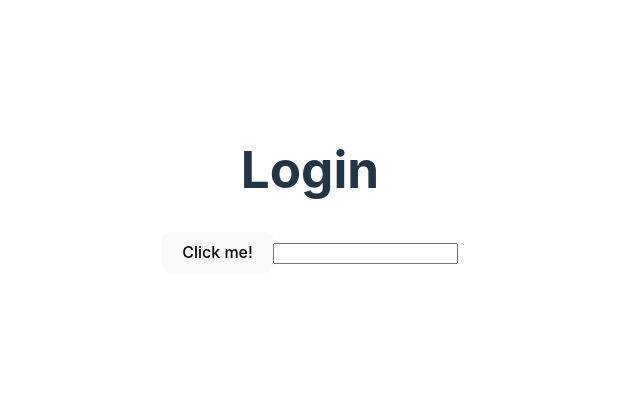
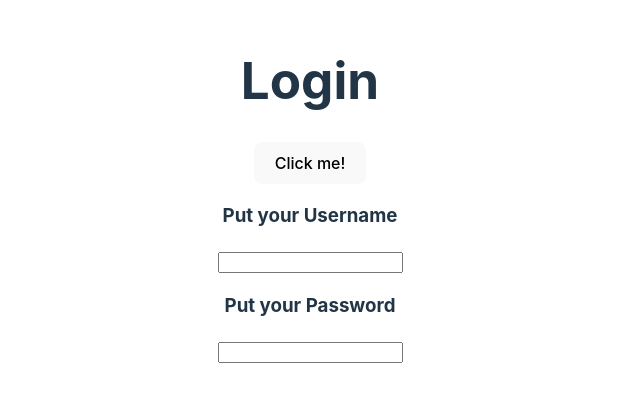
Before and after one commit to BoFromTheEast/Hackathon-DSMv1, a React (Vite) app in the folder DSMv1/: page / in a window 1280 px wide. Shown: the part 210-612 px from the top of the page, without its empty margins (330-970 px from the left). Built offline with nearby package versions, Linux system fonts and the light colour scheme.

Commit message:
text box

```diff
--- a/DSMv1/src/App.jsx
+++ b/DSMv1/src/App.jsx
@@ -17,7 +17,10 @@ function App() {
           <button>Click me!</button>
         </a>
 
+        <h3>Put your Username</h3>
         <input type="text" />
+        <h3>Put your Password</h3>
+        <input type="password" />
       </div>
     </>
   );
```
